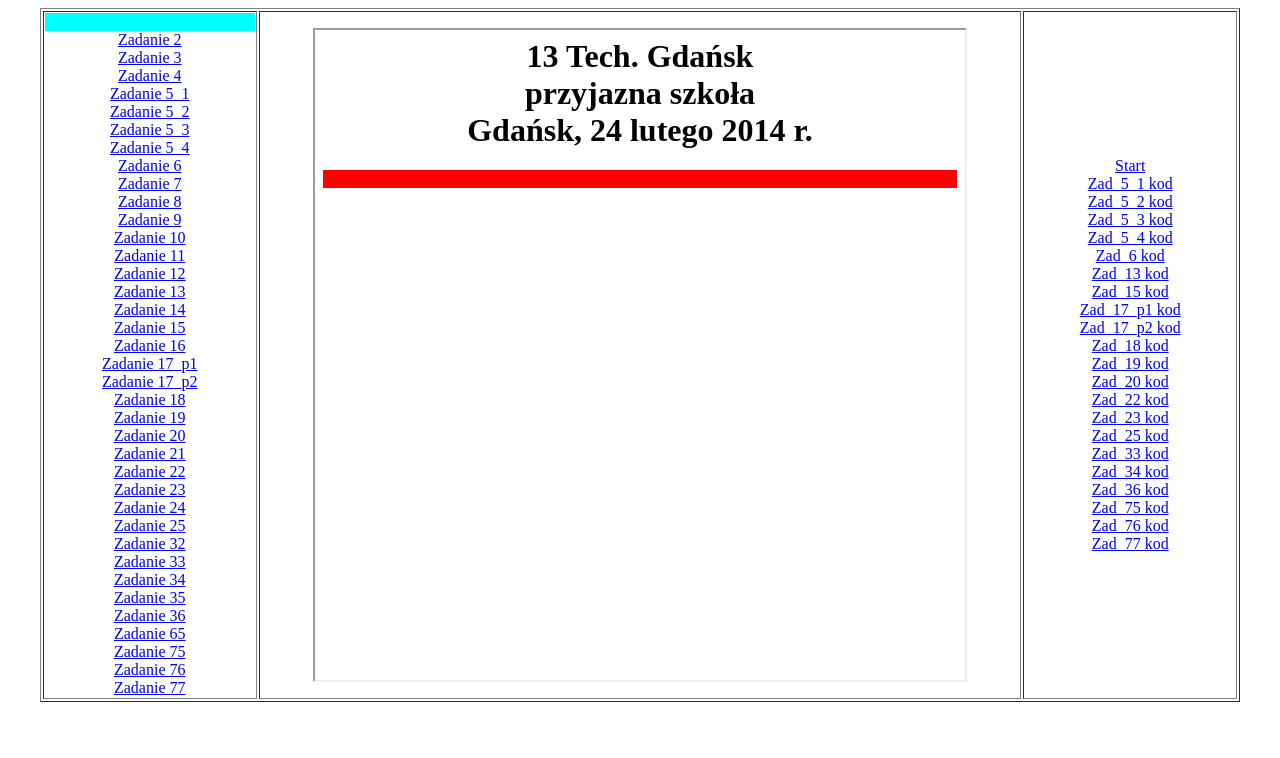
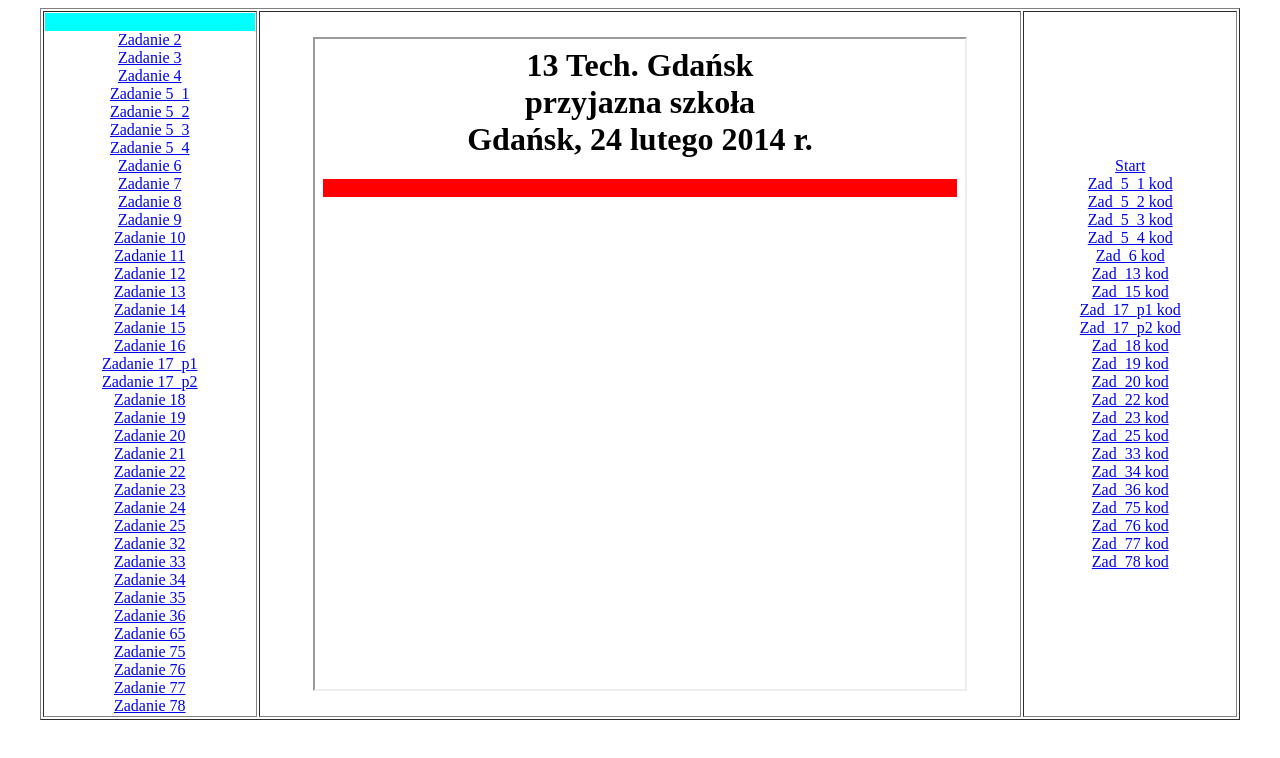
Before and after one commit to BlazejMazurek/portal, a plain HTML site: page index.html in a window 1280 px wide. Drawn offline with Linux system fonts and the light colour scheme.

Commit message:
Update index.html

```diff
--- a/index.html
+++ b/index.html
@@ -81,6 +81,8 @@
 <a href="zadanie_76_mazu.html" target="strony">Zadanie 76</a>
 <br>
 <a href="zadanie_77_mazu.html" target="strony">Zadanie 77</a>
+<br>
+<a href="zadanie_78_mazu.html" target="strony">Zadanie 78</a>
 </td>
 <td align="center"><iframe width=650 height=650 name="strony" src="start.html" border="0"></iframe>
 </td>
@@ -128,6 +130,8 @@
 <a href="zadanie_76_mazu_kod.html" target="strony"> Zad_76 kod</a>
 <br>
 <a href="zadanie_77_mazu_kod.html" target="strony"> Zad_77 kod</a>
+<br>
+<a href="zadanie_78_mazu_kod.html" target="strony"> Zad_78 kod</a>
 </td>
 </tr>
 </table>
```
